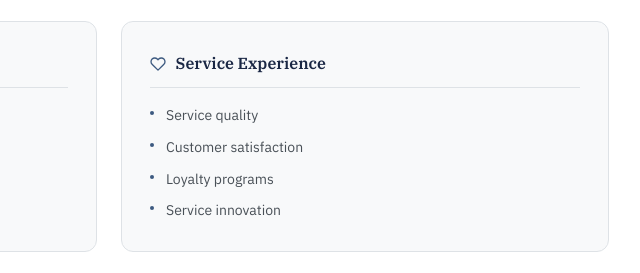
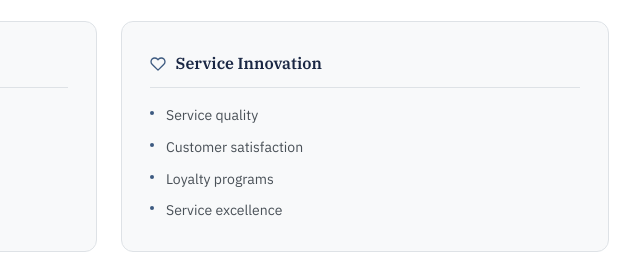
Before and after one commit to GregoriusPeitra/academic-portofolio, a plain HTML site: page about.html in a window 1280 px wide. Shown: the part 2370-2643 px from the top of the page, 531-1171 px from the left. Drawn offline with Linux system fonts and the light colour scheme.

Commit message:
Update about.html

```diff
--- a/about.html
+++ b/about.html
@@ -361,13 +361,13 @@
       <div class="interest-card reveal reveal-delay-3">
         <h3>
           <svg viewBox="0 0 24 24" fill="none" stroke="currentColor" stroke-width="2" stroke-linecap="round" stroke-linejoin="round"><path d="M20.84 4.61a5.5 5.5 0 0 0-7.78 0L12 5.67l-1.06-1.06a5.5 5.5 0 0 0-7.78 7.78l1.06 1.06L12 21.23l7.78-7.78 1.06-1.06a5.5 5.5 0 0 0 0-7.78z"/></svg>
-          Service Experience
+          Service Innovation
         </h3>
         <ul>
           <li>Service quality <svg viewBox="0 0 24 24" fill="none" stroke="currentColor" stroke-width="2" stroke-linecap="round" stroke-linejoin="round"><polyline points="9 18 15 12 9 6"/></svg></li>
           <li>Customer satisfaction <svg viewBox="0 0 24 24" fill="none" stroke="currentColor" stroke-width="2" stroke-linecap="round" stroke-linejoin="round"><polyline points="9 18 15 12 9 6"/></svg></li>
           <li>Loyalty programs <svg viewBox="0 0 24 24" fill="none" stroke="currentColor" stroke-width="2" stroke-linecap="round" stroke-linejoin="round"><polyline points="9 18 15 12 9 6"/></svg></li>
-          <li>Service innovation <svg viewBox="0 0 24 24" fill="none" stroke="currentColor" stroke-width="2" stroke-linecap="round" stroke-linejoin="round"><polyline points="9 18 15 12 9 6"/></svg></li>
+          <li>Service excellence <svg viewBox="0 0 24 24" fill="none" stroke="currentColor" stroke-width="2" stroke-linecap="round" stroke-linejoin="round"><polyline points="9 18 15 12 9 6"/></svg></li>
         </ul>
       </div>
     </div>
```
